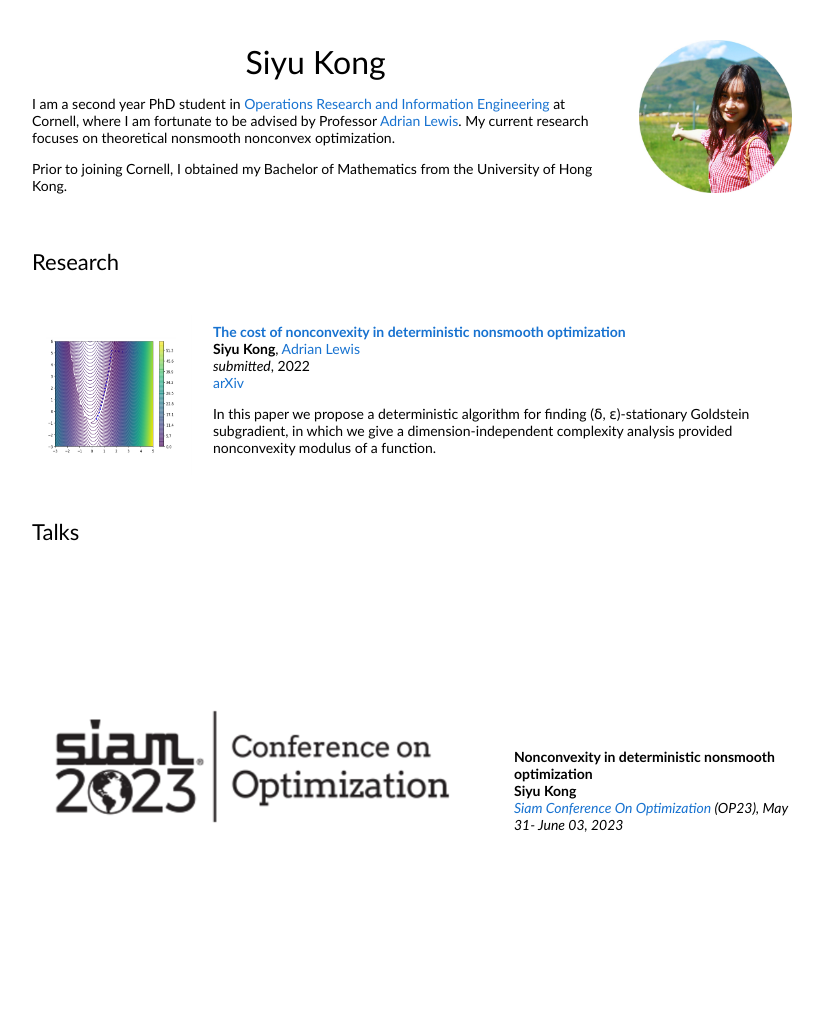
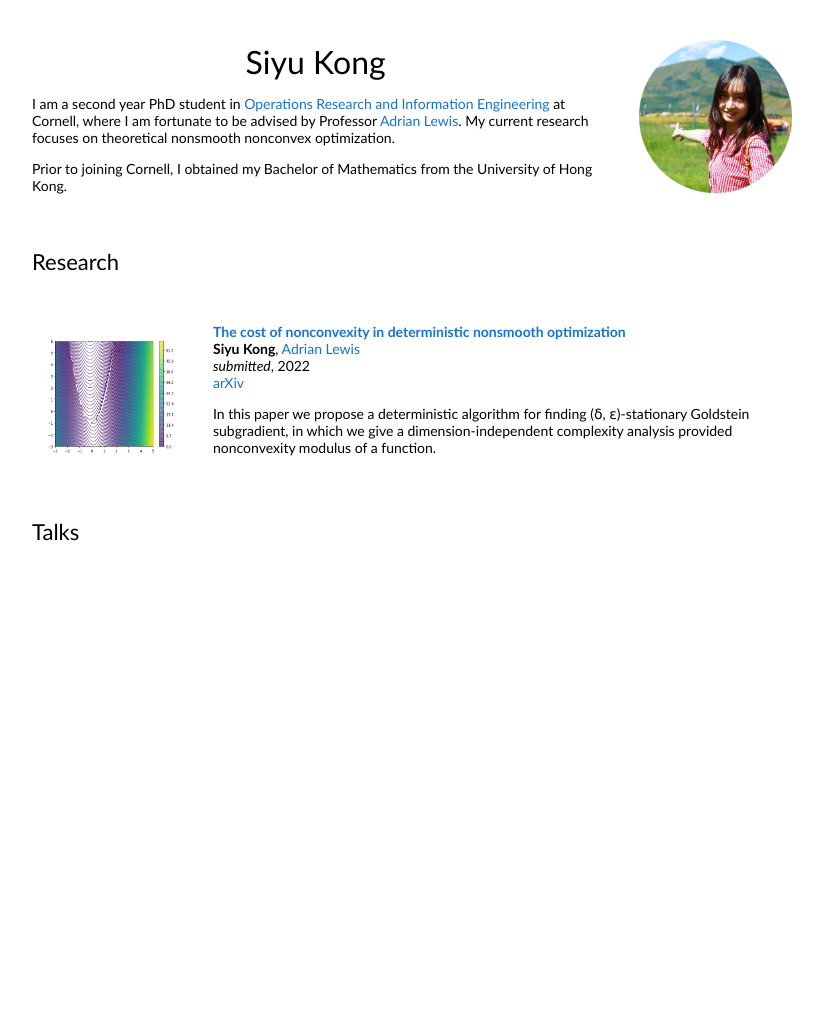
Before and after one commit to ksyautumn/ksyautumn.github.io, a Jekyll site: the page index.html, which Jekyll copies as it is, in a window 1280 px wide. Shown: the whole page, without its empty margins (228-1051 px from the left). Built offline with Jekyll 4.4.1, drawn with Linux system fonts in a browser that asks for light colours; after the commit the page ends 900 px from its top, so only the background shows below that.

Commit message:
Update index.html

```diff
--- a/index.html
+++ b/index.html
@@ -69,17 +69,6 @@
    </tbody></table>
    <table width="100%" align="center" border="0" cellpadding="20"><tbody>
 
-     <tr>
-       <td style="padding:20px;width:25%;vertical-align:middle"><img src="images/siam_opt.png"></td>
-       <td width="75%" valign="center">
-         <papertitle>Nonconvexity in deterministic nonsmooth optimization</papertitle>
-	 <br>
-	 <strong>Siyu Kong</strong>
-         <br>
-         <em><a href="https://www.siam.org/conferences/cm/conference/op23">Siam Conference On Optimization</a> (OP23), May 31- June 03, 2023
-       </td>
-     </tr>
-
 
 
     </table>
```
